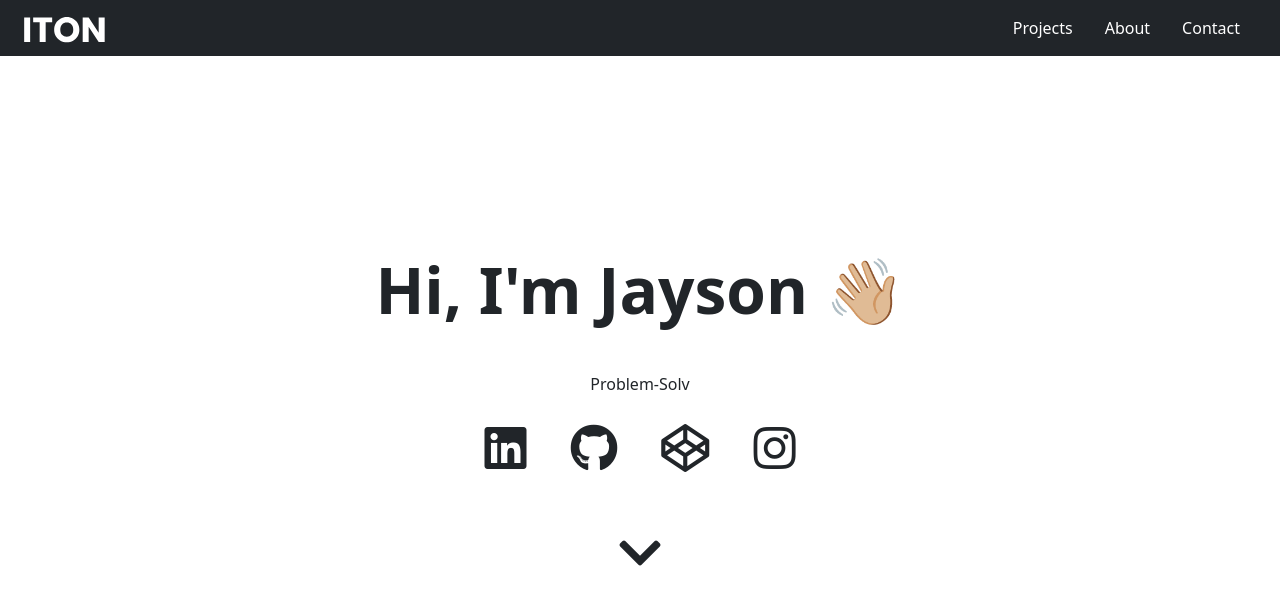
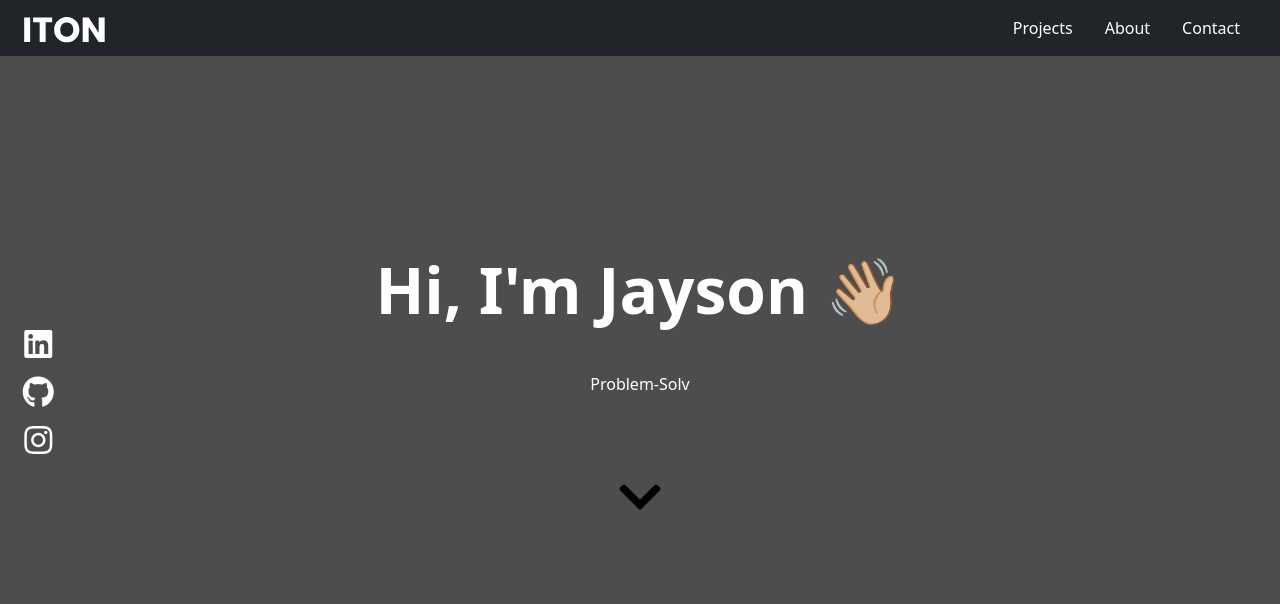
Before and after one commit to ItonRomero/Portfolio, a website: page index.html in a window 1280 px wide. Drawn offline with nearby package versions, Linux system fonts and the light colour scheme.

Commit message:
added function for social media icons

```diff
--- a/index.html
+++ b/index.html
@@ -45,17 +45,16 @@
  <!-- End of NAVIGATION BAR    -->
 
 <main>
- <header class="text-center">
+ <header class="">
   <h1>Hi, I'm Jayson <span id="wave-emoji">👋🏼</span></h1>
 
   <p><span id="typing">Problem-Solv</span>
     <span class="typed-cursor typed-cursor--blink" aria-hidden="true"></span></p>
 
     <div class="social-links">
-    <a href="https://www.linkedin.com/in/hannah-eichelsdoerfer/" target="blank"><i class="fab fa-linkedin"></i></a>
-    <a href="https://github.com/hannah-eichelsdoerfer" target="blank"><i class="fab fa-github"></i></a>
-    <a href="https://codepen.io/hannah-eichelsdoerfer" target="blank"><i class="fab fa-codepen"></i></a>
-    <a href="https://instagram.com/hannah.tech" target="blank"><i class="fab fa-instagram"></i></a>
+       <a href="https://www.linkedin.com/in/jayson-romero-b74645234/" target="blank"><i class="fab fa-linkedin"></i></a>
+       <a href="https://github.com/ItonRomero" target="blank"><i class="fab fa-github"></i></a>
+       <a href="https://www.instagram.com/iton_code" target="blank"><i class="fab fa-instagram"></i></a>
     </div>
 
   <button id="bouncing-button">
--- a/scss/sections/_main.scss
+++ b/scss/sections/_main.scss
@@ -1,23 +1,21 @@
 @use '../custom' as *;
 
+body {
+    background-color: $background;
+    color: white;
+}
 main {
     width: 80%;
     margin: 0 auto;
 }
 
-  header {
-    display: block;
+header {
+
     text-align: center;
 }
 
 header h1 {
     font-size: 4rem;
-}
-
-@media (min-width: 1200px){
-header {
-    padding-top: 15%;
-}
 }
 
 h1 {
@@ -33,26 +31,57 @@ h1 {
 .social-links a {
     font-size: 3rem;
     margin: 0 20px;
-}
-a {
     text-decoration: none;
     color: inherit;
 }
 
-#bouncing-button:hover {
-    opacity: 0.7;
-    color: #333333;
-    transition: 0.3s;
+.social-links a:hover {
+    font-size: 3.5em;
+    color: $button;
 }
+
+
 #bouncing-button {
-    margin-top: 2rem;
+    margin-top: 3rem;
     margin-bottom: 2rem;
     position: relative;
-    color: inherit;
-    --webkit-animation: bounce 2s infinite ease-in-out;
-    --moz-animation: bounce 2s infinite ease-in-out;
+    // color: inherit;
+    // -webkit-animation: bounce 2s infinite ease-in-out;
+    // --moz-animation: bounce 2s infinite ease-in-out;
     border: none;
     background-color: inherit;
     font-size: 3em;
     z-index: 10;
 }
+
+@media (min-width: 760px){
+    #bouncing-button {
+        margin-top: 3rem;
+        margin-bottom: 5rem;
+    }
+}
+
+@media (min-width: 1200px){
+    header {
+        padding-top: 15%;
+    }
+}
+
+@media (min-width: 1200px){
+.social-links {
+    display: flex;
+    flex-direction: column;
+    position: fixed;
+    top: 40%;
+    left: 1%;
+    z-index: 100;
+
+a {
+    font-size: 2rem;
+    margin: 0 10px;
+
+}
+}
+
+
+}
```
Also changed, not shown: assets/css/style.css, 1 other file.
